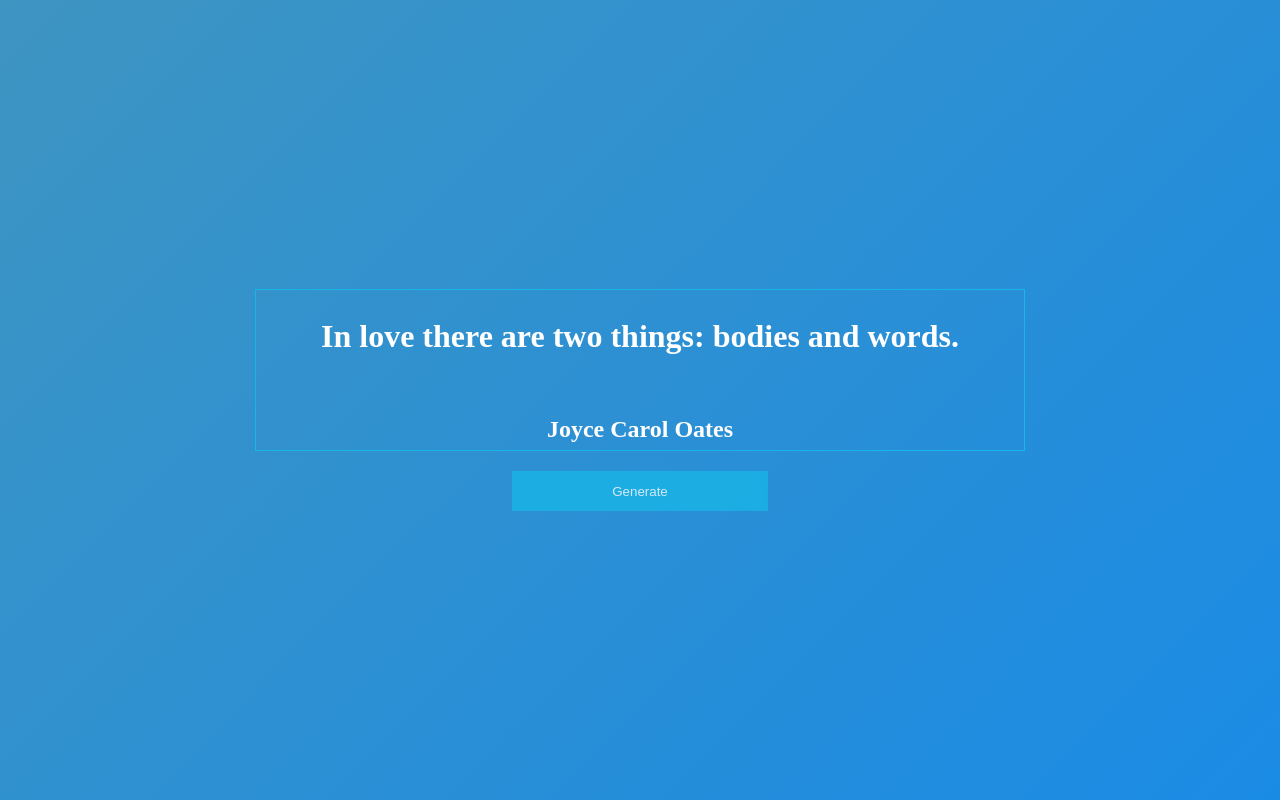
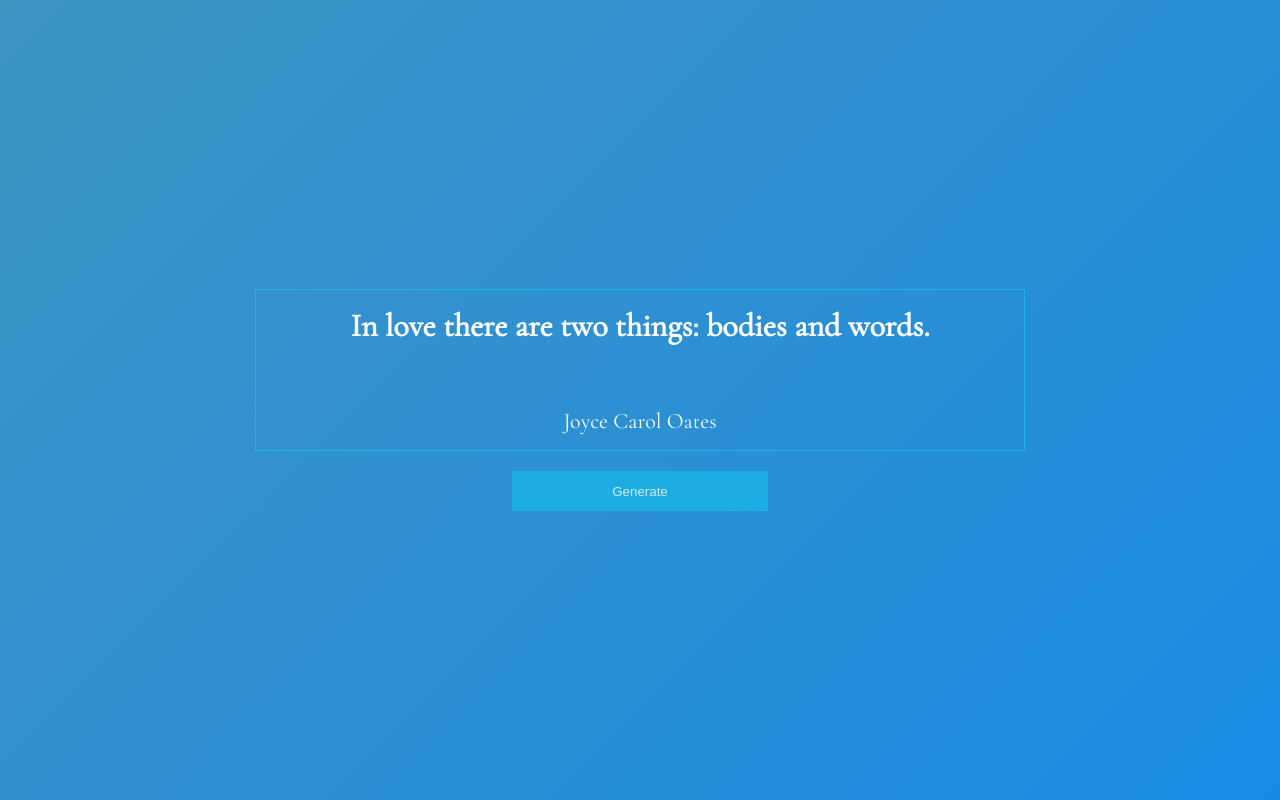
Before and after one commit to RubenFigueiredo98/Random-Quote, a plain HTML site: page index.html in a window 1280 px wide. Drawn offline with nearby package versions, Linux system fonts and the light colour scheme.

Commit message:
finishing styling

```diff
--- a/index.html
+++ b/index.html
@@ -6,13 +6,19 @@
     <meta name="viewport" content="width=device-width, initial-scale=1.0">
     <title>Random Quote</title>
     <link rel="stylesheet" href="styles.css">
+    <link rel="preconnect" href="https://fonts.googleapis.com">
+    <link rel="preconnect" href="https://fonts.gstatic.com" crossorigin>
+    <link href="https://fonts.googleapis.com/css2?family=Cormorant+Garamond:ital,wght@1,300&display=swap" rel="stylesheet">
+    <link rel="preconnect" href="https://fonts.googleapis.com">
+    <link rel="preconnect" href="https://fonts.gstatic.com" crossorigin>
+    <link href="https://fonts.googleapis.com/css2?family=Cormorant+Garamond&display=swap" rel="stylesheet">
 </head>
 <body>
 
         <div id="container">
             <div id="text_container">
                 <h1 id="text">In love there are two things: bodies and words.</h1>
-                <h2 id="autor">Joyce Carol Oates</h3>
+                <p id="autor">Joyce Carol Oates</p>
             </div>
                 <button id="btn">Generate</button>
         </div>
--- a/styles.css
+++ b/styles.css
@@ -33,11 +33,15 @@ body {
 h1 {
     color: white;
     padding: 20px 20px 0px 20px;
+    font-family: 'Cormorant Garamond', serif;
 }
 
-h2 {
+p {
     color: white;
-    padding: 20px 20px 0px 20px;
+    padding: 20px 20px 20px 20px;
+    font-family: 'Cormorant Garamond', serif;
+    font-size: 22px;
+
 }
 
 #btn {
```
